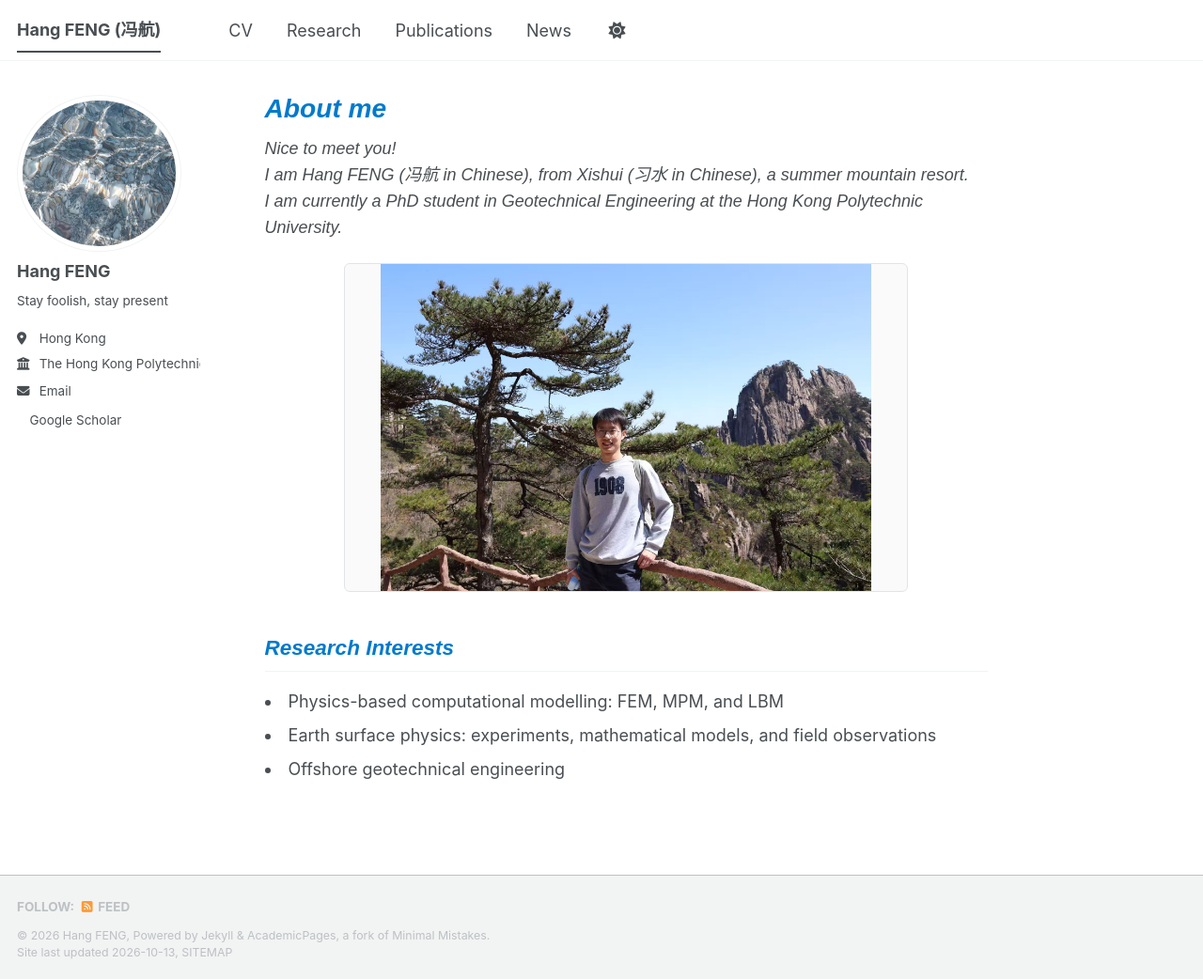
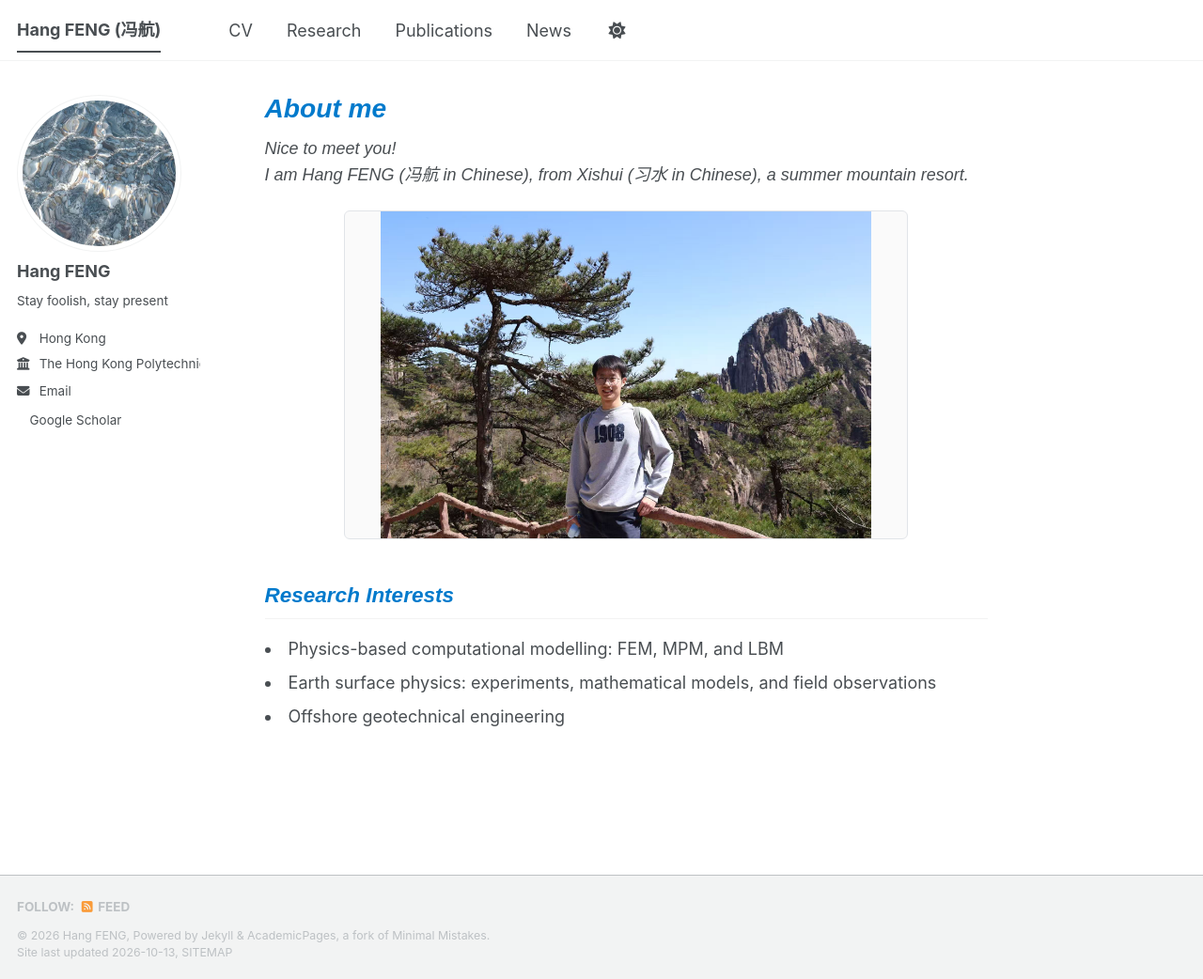
Before and after one commit to fenghang454/fenghang454.github.io, a Jekyll site: the page built from _pages/about.md, in a window 1280 px wide and 1042 px high. Shown: the whole window at 94% size. Built offline with Jekyll 4.4.1, drawn with Linux system fonts in a browser that asks for light colours; a style sheet for code colours, icons or effects is not loaded.

Commit message:
Update about.md

```diff
--- a/_pages/about.md
+++ b/_pages/about.md
@@ -10,7 +10,6 @@ redirect_from:
 <span style="font-family: Arial; font-style: italic;">
   Nice to meet you!
   I am Hang FENG (冯航 in Chinese), from Xishui (习水 in Chinese), a summer mountain resort.
-  I am currently a PhD student in Geotechnical Engineering at the Hong Kong Polytechnic University.
 </span>
 
 <img src="/images/FengHang.jpg" alt="At Mount Huangshan, China" style="display: block; margin: 15px auto; width: 100%; max-width: 600px; height: 350px; object-fit: contain; background: #fafafa; border: 1px solid #e1e4e8; border-radius: 6px;">
```
